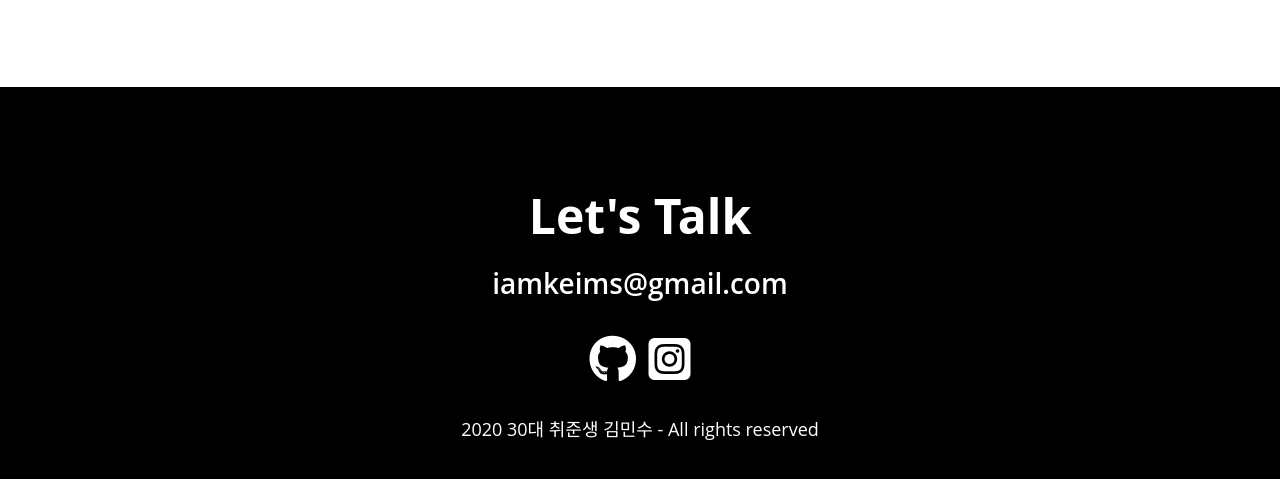
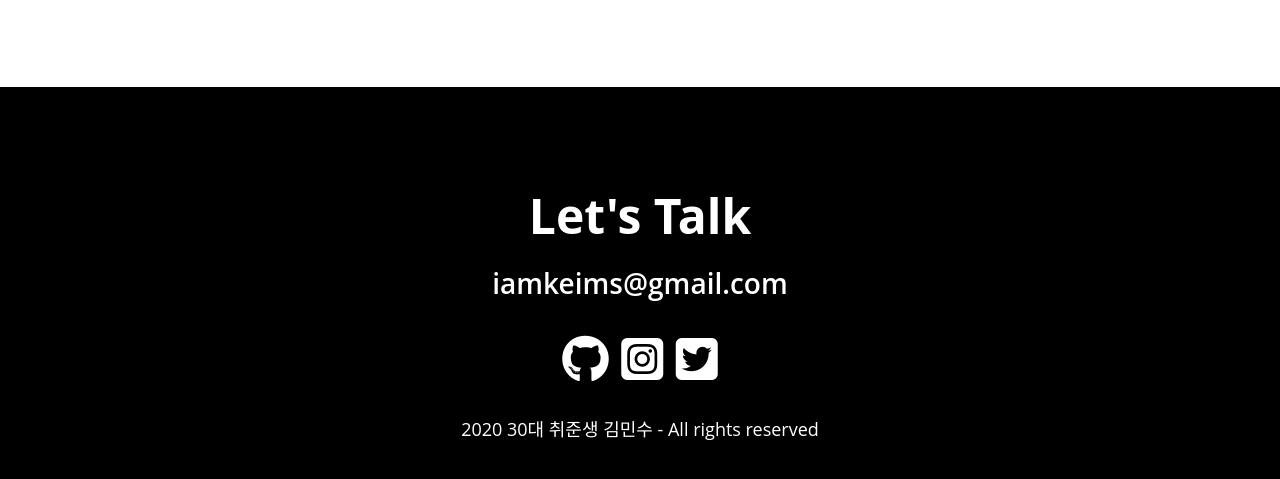
Before and after one commit to Kimkun-87/About-me-, a plain HTML site: page index.html in a window 1280 px wide. Shown: the part 3895-4374 px from the top of the page. Drawn offline with Linux system fonts and the light colour scheme.

Commit message:
블로그 추가

```diff
--- a/index.html
+++ b/index.html
@@ -390,7 +390,6 @@
                     </div>
                 </a>
             </div>
-
     </section>
 
     <!-- contact -->
@@ -405,6 +404,11 @@
             <a href="https://www.instagram.com/lunavity__/" target="_blank">
                 <i class="fab fa-instagram-square"></i>
             </a>
+
+            <a href="https://keims87.tistory.com/" target="_blank">
+                <i class="fab fa-twitter-square"></i>
+            </a>
+
         </div>
         <p class="contact__rights">
             2020 30대 취준생 김민수 - All rights reserved
@@ -416,7 +420,5 @@
         <i class="fas fa-arrow-up"></i>
     </button>
 
-
-
 </body>
 </html>
```
